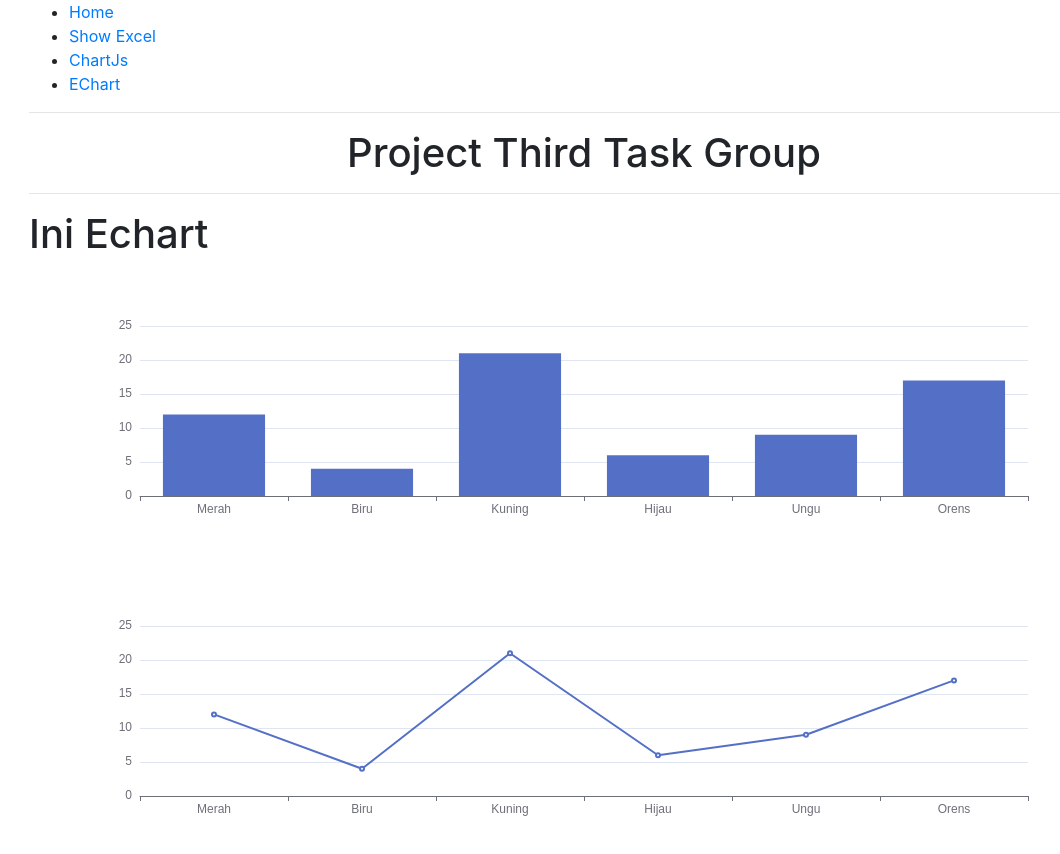
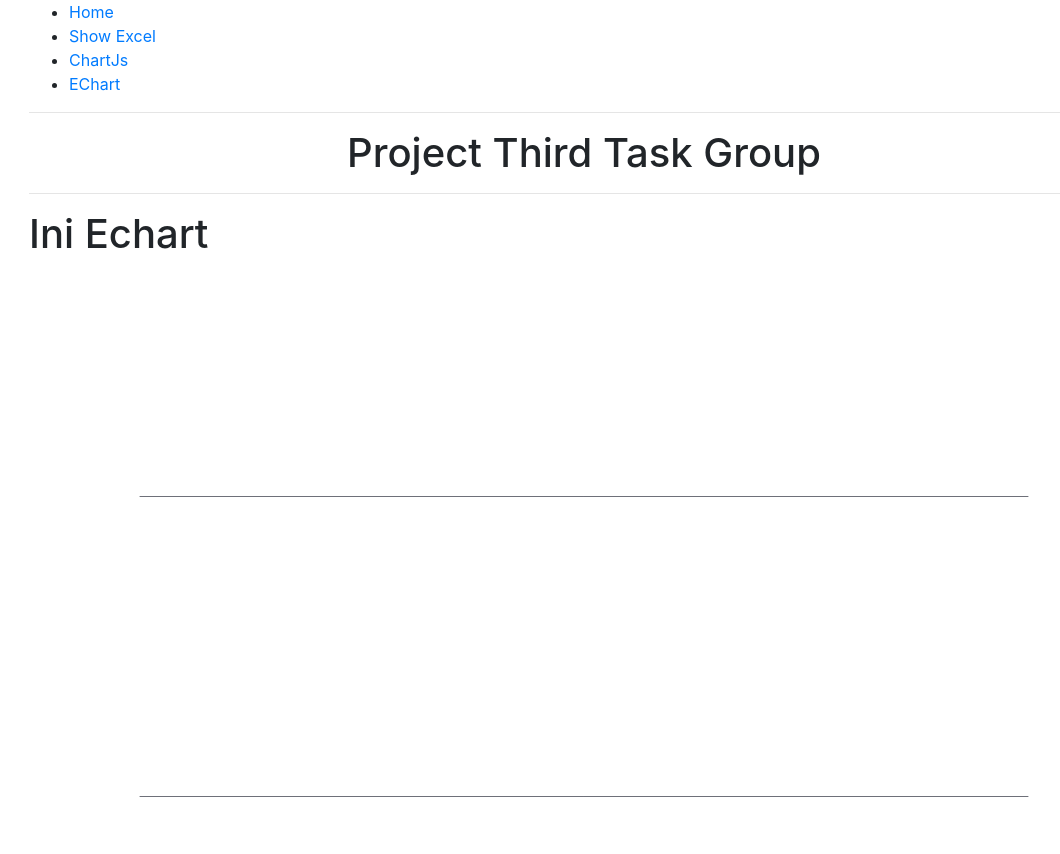
Before and after one commit to DwkLoki/third-task-group, a React (Create React App) app: page /echart in a window 1280 px wide. Shown: the top 854 px of the page, without its empty margins (56-1116 px from the left). Built offline with nearby package versions, Linux system fonts and the light colour scheme.

Commit message:
implementasi react redux berhasil

```diff
--- a/src/index.js
+++ b/src/index.js
@@ -7,10 +7,17 @@ import { Provider } from "react-redux"
 
 const globalState = {
   data: [12, 4, 21, 6, 9, 17],
-  label: ['Merah', 'Biru', 'Kuning', 'Hijau', 'Ungu', 'Orens']
+  label: ['Merah', 'Biru', 'Kuning', 'Hijau', 'Ungu', 'Orens'],
+  dataset: []
 }
 
 const rootReducer = ( state = globalState, action) => {
+  if (action.type === "UPLOAD_FILE") {
+    return {
+      ...state,
+      dataset: action.dataset
+    }
+  }
   return state
 }
 
--- a/src/pages/BarChart.jsx
+++ b/src/pages/BarChart.jsx
@@ -2,14 +2,14 @@ import { connect } from 'react-redux'
 import { Bar } from 'react-chartjs-2'
 
 const BarChart = (props) => {
-
+    console.log(props);
     const data =  {
     // get data dan labels dari store
-    labels: props.label,
+    labels: props.dataset.map((itemHari) => itemHari.Hari),
     datasets: [
         {
         label: '# of Votes',
-        data: props.data,
+        data: props.dataset.map( (itemPenonton) => itemPenonton.JumlahPenonton ),
         backgroundColor: [
             'rgba(255, 99, 132, 0.2)',
             'rgba(54, 162, 235, 0.2)',
@@ -53,7 +53,8 @@ const BarChart = (props) => {
 const stateToProps = (globalState) => {
     return {
         data: globalState.data,
-        label: globalState.label
+        label: globalState.label,
+        dataset: globalState.dataset
     }
 }
 
--- a/src/pages/EchartBar.jsx
+++ b/src/pages/EchartBar.jsx
@@ -5,13 +5,13 @@ const EchartBar = (props) => {
     const option = {
         xAxis: {
             type: 'category',
-            data: props.label
+            data: props.dataset.map( (itemHari) => itemHari.Hari )
         },
         yAxis: {
             type: 'value'
         },
         series: [{
-            data: props.data,
+            data: props.dataset.map( (itemPenonton) => itemPenonton.JumlahPenonton ),
             type: 'bar'
         }]
     };
@@ -25,7 +25,8 @@ const EchartBar = (props) => {
 const stateToProps = (globalState) => {
     return {
         data: globalState.data,
-        label: globalState.label
+        label: globalState.label,
+        dataset: globalState.dataset
     }
 }
 
--- a/src/pages/EchartLine.jsx
+++ b/src/pages/EchartLine.jsx
@@ -5,13 +5,13 @@ const EchartLine = (props) => {
     const option = {
         xAxis: {
             type: 'category',
-            data: props.label
+            data: props.dataset.map( (itemHari) => itemHari.Hari )
         },
         yAxis: {
             type: 'value'
         },
         series: [{
-            data: props.data,
+            data: props.dataset.map( (itemPenonton) => itemPenonton.JumlahPenonton ),
             type: 'line'
         }]
     };
@@ -25,7 +25,8 @@ const EchartLine = (props) => {
 const stateToProps = (globalState) => {
     return {
         data: globalState.data,
-        label: globalState.label
+        label: globalState.label,
+        dataset: globalState.dataset
     }
 }
 
--- a/src/pages/LineChart.jsx
+++ b/src/pages/LineChart.jsx
@@ -3,11 +3,11 @@ import { Line } from 'react-chartjs-2'
 
 const LineChart = (props) => {
       const data = {
-      labels: props.label,
+      labels: props.dataset.map( (itemHari) => itemHari.Hari ),
       datasets: [
         {
           label: '# of Votes',
-          data: props.data,
+          data: props.dataset.map( (itemPenonton) => itemPenonton.JumlahPenonton ),
           fill: false,
           backgroundColor: 'rgb(255, 99, 132)',
           borderColor: 'rgba(255, 99, 132, 0.2)',
@@ -37,7 +37,8 @@ const LineChart = (props) => {
 const stateToProps = (globalState) => {
     return {
         data: globalState.data,
-        label: globalState.label
+        label: globalState.label,
+        dataset: globalState.dataset
     }
 }
 
--- a/src/pages/ShowExcel.jsx
+++ b/src/pages/ShowExcel.jsx
@@ -1,8 +1,9 @@
 import { useState } from "react"
 import XLSX from "xlsx"
 import Filter from './Filter'
+import { connect } from 'react-redux'
 
-const ShowExcel = () => {
+const ShowExcel = (props) => {
 
   const [file, setFile] = useState(null)
   const [dataset, setDataset] = useState(null)
@@ -35,6 +36,7 @@ const ShowExcel = () => {
 
         setTimeout(() => {
           setDataset(data);
+          props.uploadFile(data)
           // setLoadPreview(false);
         }, 500);
       };
@@ -59,4 +61,10 @@ const ShowExcel = () => {
   )
 }
 
-export default ShowExcel
+const dispatchToProps = (dispatch) => {
+  return {
+    uploadFile: (data) => dispatch({ type: "UPLOAD_FILE", dataset: data })
+  }
+}
+
+export default connect(null, dispatchToProps)(ShowExcel)
```
